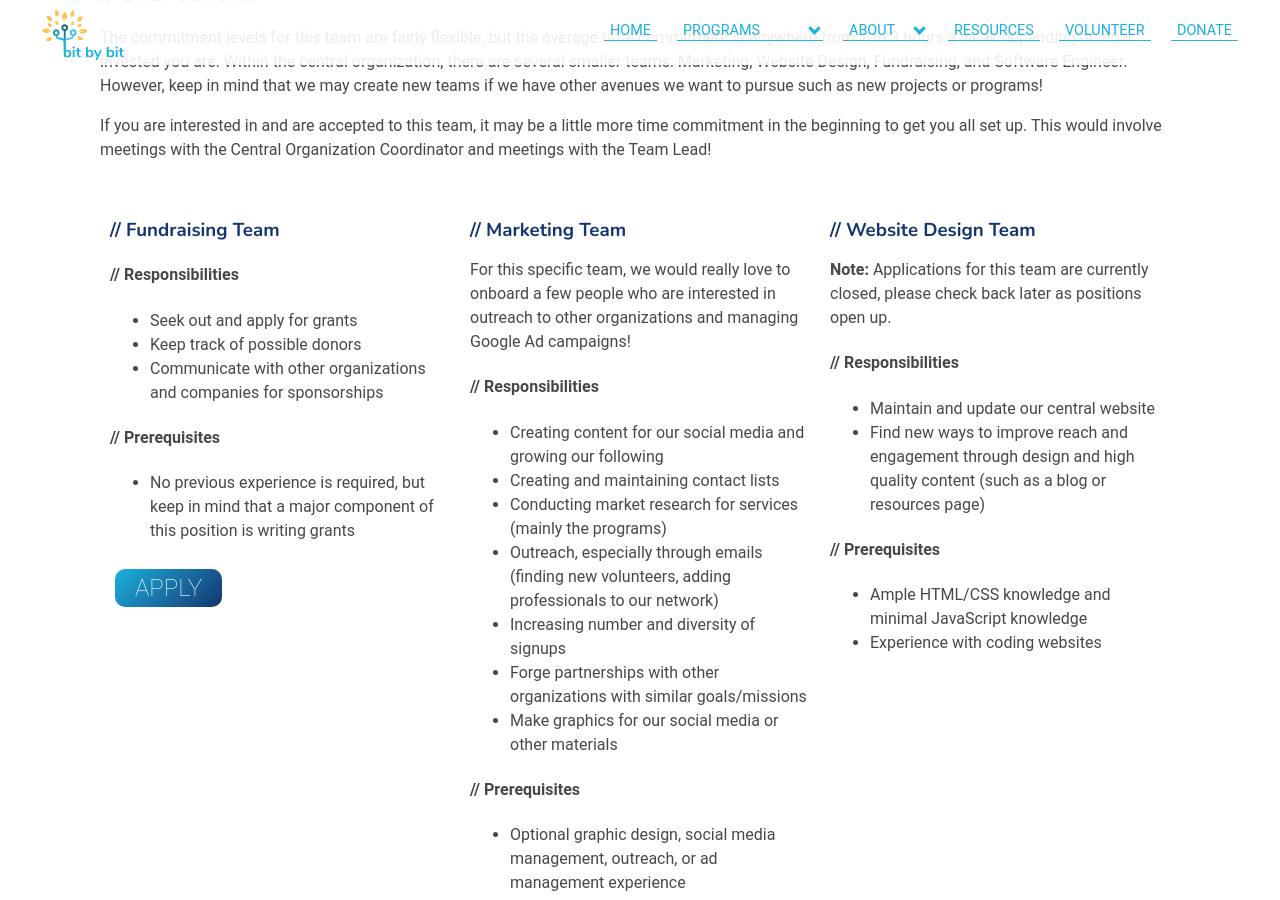
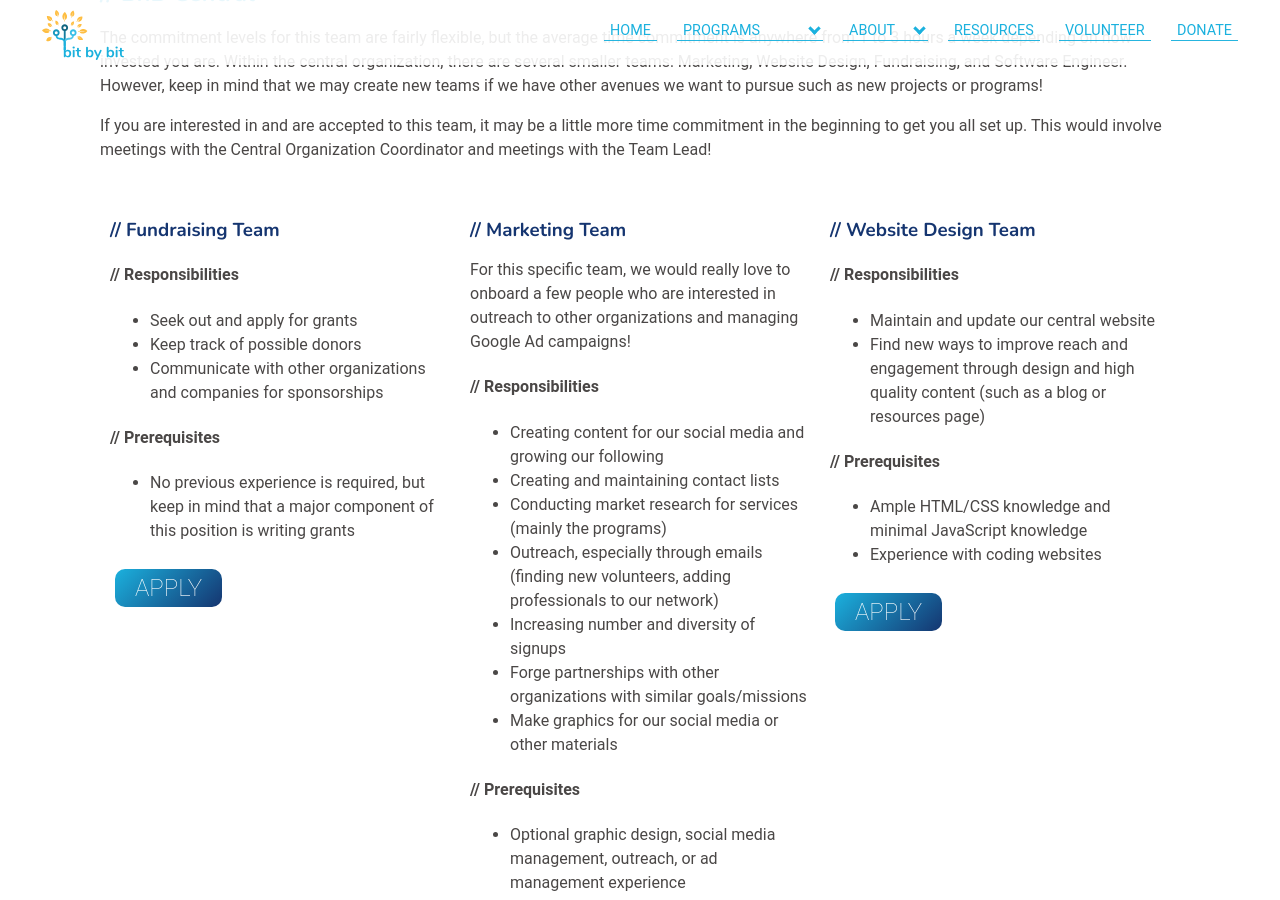
Before and after one commit to bit-by-bit-coding/bxb-website, a Jekyll site: the page built from bxbstandardinfo.html, in a window 1280 px wide and 900 px high, scrolled down 477 px. Built offline with Jekyll 4.4.1, drawn with Linux system fonts in a browser that asks for light colours; nearby versions of some CDN libraries; some web fonts are replaced.

Commit message:
open applications for website design team

```diff
--- a/bxbstandardinfo.html
+++ b/bxbstandardinfo.html
@@ -89,7 +89,6 @@
 
         <div class="details-item">
             <h3>Website Design Team</h3>
-            <p><strong>Note: </strong>Applications for this team are currently closed, please check back later as positions open up.</p>
             <h4>Responsibilities</h4>
             <ul>
                 <li>Maintain and update our central website
@@ -107,9 +106,9 @@
                 </li>
             </ul>
 
-            <!-- <a href="https://forms.gle/pLAkayx3WC3K5KSz7">
+            <a href="https://forms.gle/pLAkayx3WC3K5KSz7">
                 <button class="action-button mediumbutton">Apply</button>
-            </a> -->
+            </a>
         </div>
 
         <div class="details-item" id=software>
```
